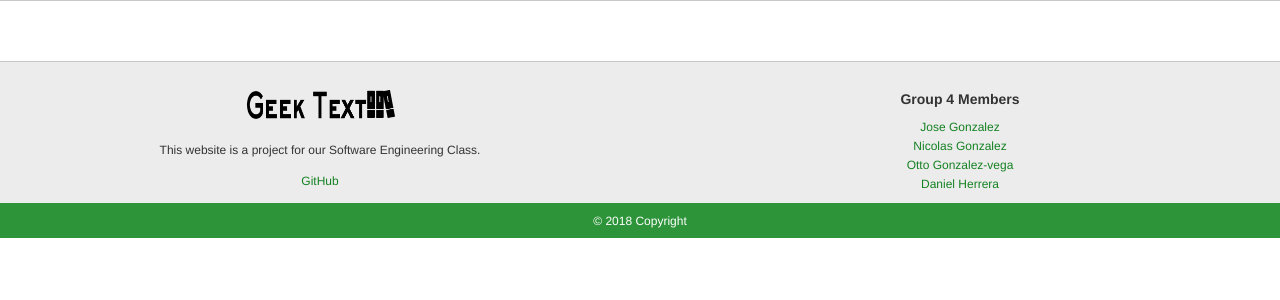
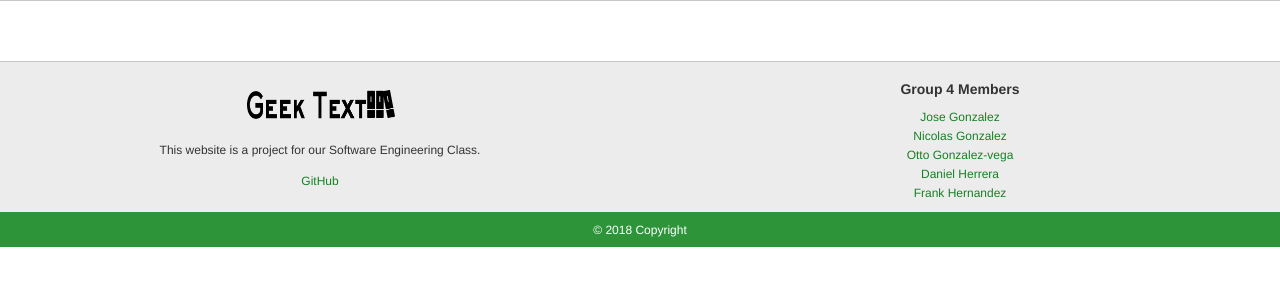
Before and after one commit to cen4010/geek-text-webapp, a Django app: page /browse/ in a window 1280 px wide. Shown: the part 209-509 px from the top of the page. Run offline with Django 3.2, Linux system fonts and the light colour scheme; data that the repository does not hold is empty; some libraries are stand-ins or nearby versions.

Commit message:
Added frank to the group members

```diff
--- a/webapp/geek_text/templates/geek_text/base.html
+++ b/webapp/geek_text/templates/geek_text/base.html
@@ -75,7 +75,7 @@
 	            <!--/.First column-->
 
 	            <!--Second column-->
-	            <div class="col-md-6" style="padding-top: 10px;">
+	            <div class="col-md-6" style="">
 	                <h5 class="bold">Group 4 Members</h5>
 	                <ul class="list-unstyled">
 	                    <li>
@@ -90,6 +90,9 @@
 	                    <li>
 	                        <a href="https://github.com/loksonarius">Daniel Herrera</a>
 	                    </li>
+											<li>
+													<a href="https://github.com/fhern077">Frank Hernandez</a>
+											</li>
 	                </ul>
 	            </div>
 	            <!--/.Second column-->
@@ -98,7 +101,7 @@
 	    <!--/.Footer Links-->
 
 	    <!--Copyright-->
-	    <div class="footer-copyright py-3 text-center" style="">
+	    <div class="footer-copyright py-3 text-center">
 	        <p style="margin-bottom:8px;">© 2018 Copyright</p>
 	    </div>
 	    <!--/.Copyright-->
```
